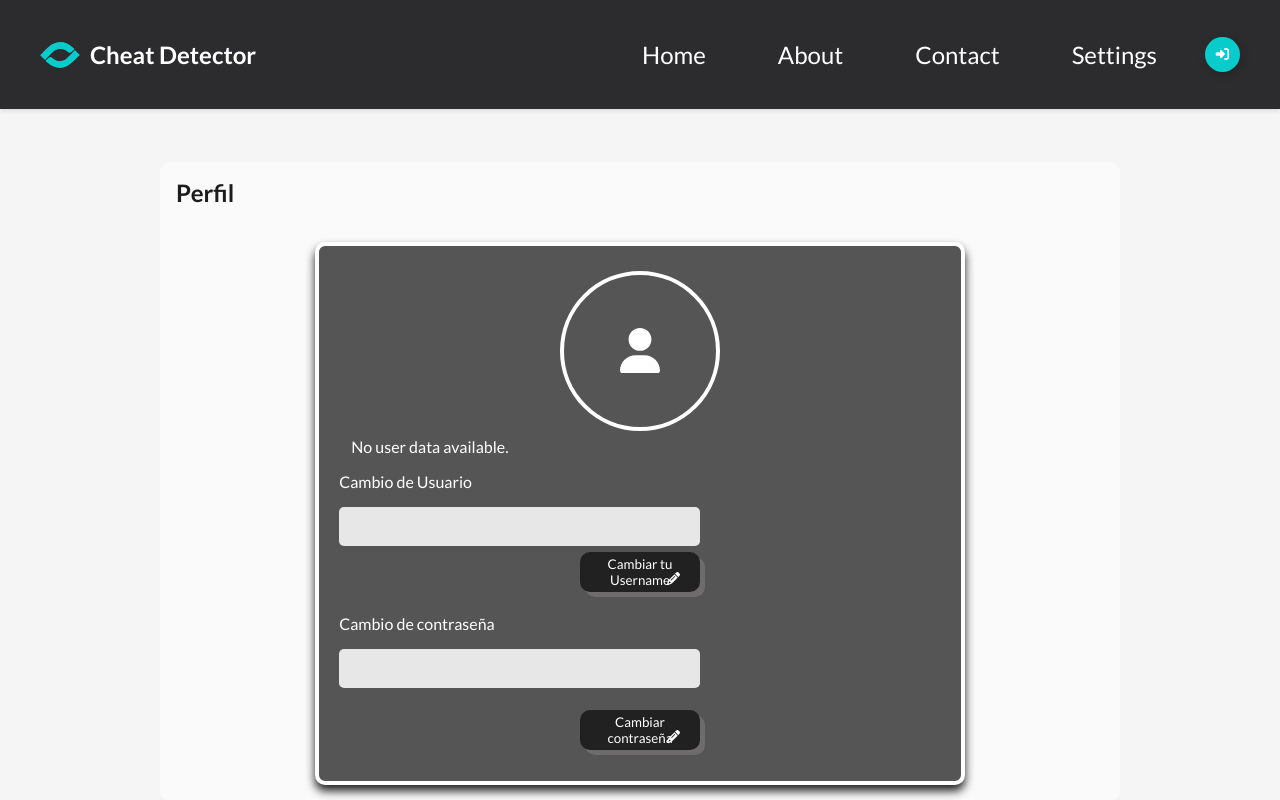
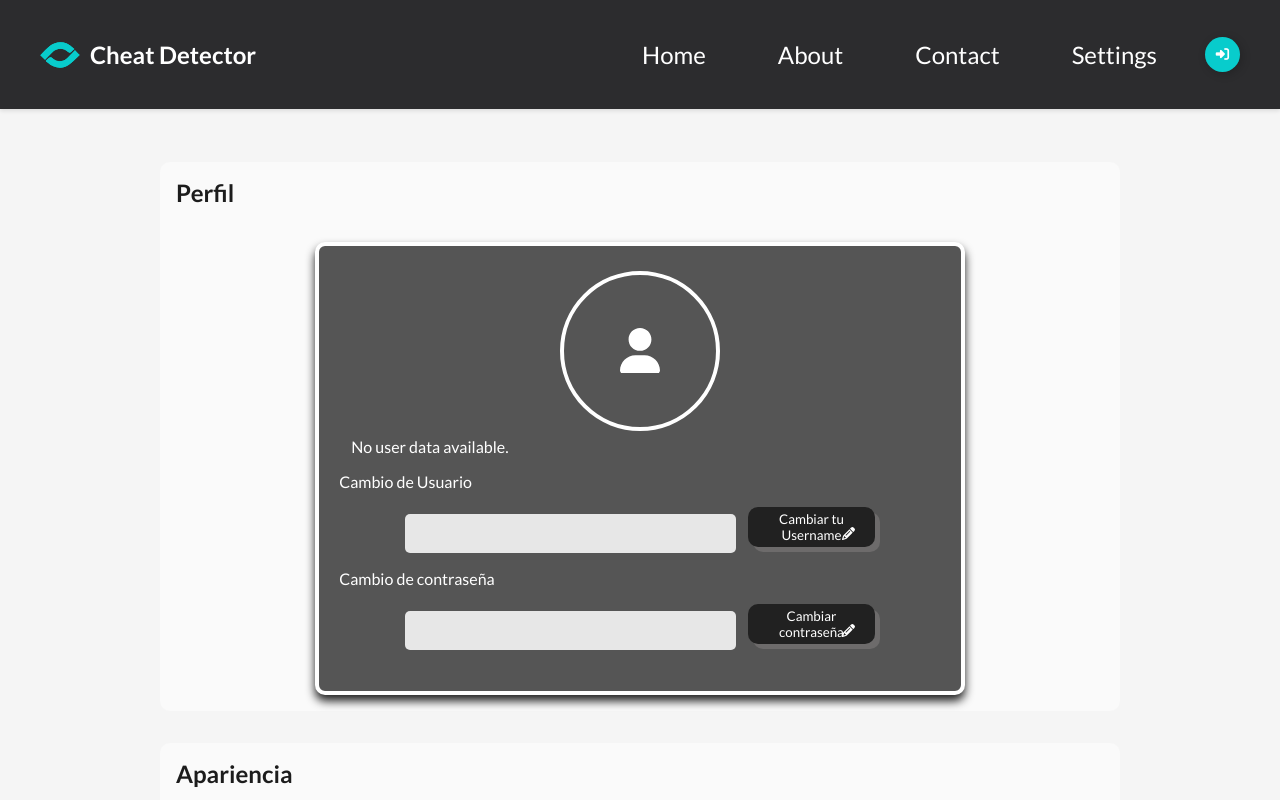
Before and after one commit to ConstruccionSoftware2024/Construccion-de-Software-2024-1, a Vue app: page /settings in a window 1280 px wide. Shown: the top 800 px of the page. Built offline with nearby package versions, Linux system fonts and the light colour scheme.

Commit message:
mejora visual en el perfil

```diff
--- a/src/components/ComponentesGrupoJoaquin/SettingsView.vue
+++ b/src/components/ComponentesGrupoJoaquin/SettingsView.vue
@@ -35,12 +35,11 @@
               </svg>
             </button>
           </div>
-          <div class="contenedor">
           <div class="profile-setting">
             <label for="password">Cambio de contraseña</label>
             <input type="password" id="new_password" v-model="newpassword">
-            </div>
-          </div>
+
+
             <button class="Btn" @click.prevent="edit_password">Cambiar contraseña
               <svg class="svg" viewBox="0 0 512 512">
                 <path
@@ -48,7 +47,7 @@
                 </path>
               </svg>
             </button>
-
+          </div>
         </div>
       </div>
 
@@ -219,15 +218,16 @@ h2 {
 }
 
 .profile-setting input {
-  width: 60%;
+  width: 55%;
   padding: 0.5rem;
   font-size: 1rem;
   border-radius: 5px;
   border-color: transparent;
   background-color: var(--input-background-color);
   color: var(--text-color);
-  display: flex;
+  display: inline-block;
   margin-left: 0;
+  flex-flow: row wrap;
 }
 
 input:focus {
@@ -334,13 +334,16 @@ p {
   font-size: 18px;
 }
 
+.contenedor {
+  width: 100%;
+}
 
 
 .Btn {
   position: relative;
-
+  margin-left: 2%;
   justify-content: flex-start;
-  width: 20%;
+  width: 21%;
   height: 40px;
   border: none;
   padding: 0px 20px;
@@ -351,7 +354,7 @@ p {
   border-radius: 10px;
   box-shadow: 5px 5px 0px #6d6b6b;
   transition-duration: .3s;
-  margin: 1%;
+  right: 0%;
 }
 
 .svg {
```
Lines whose indentation alone changed are shown as unchanged.
